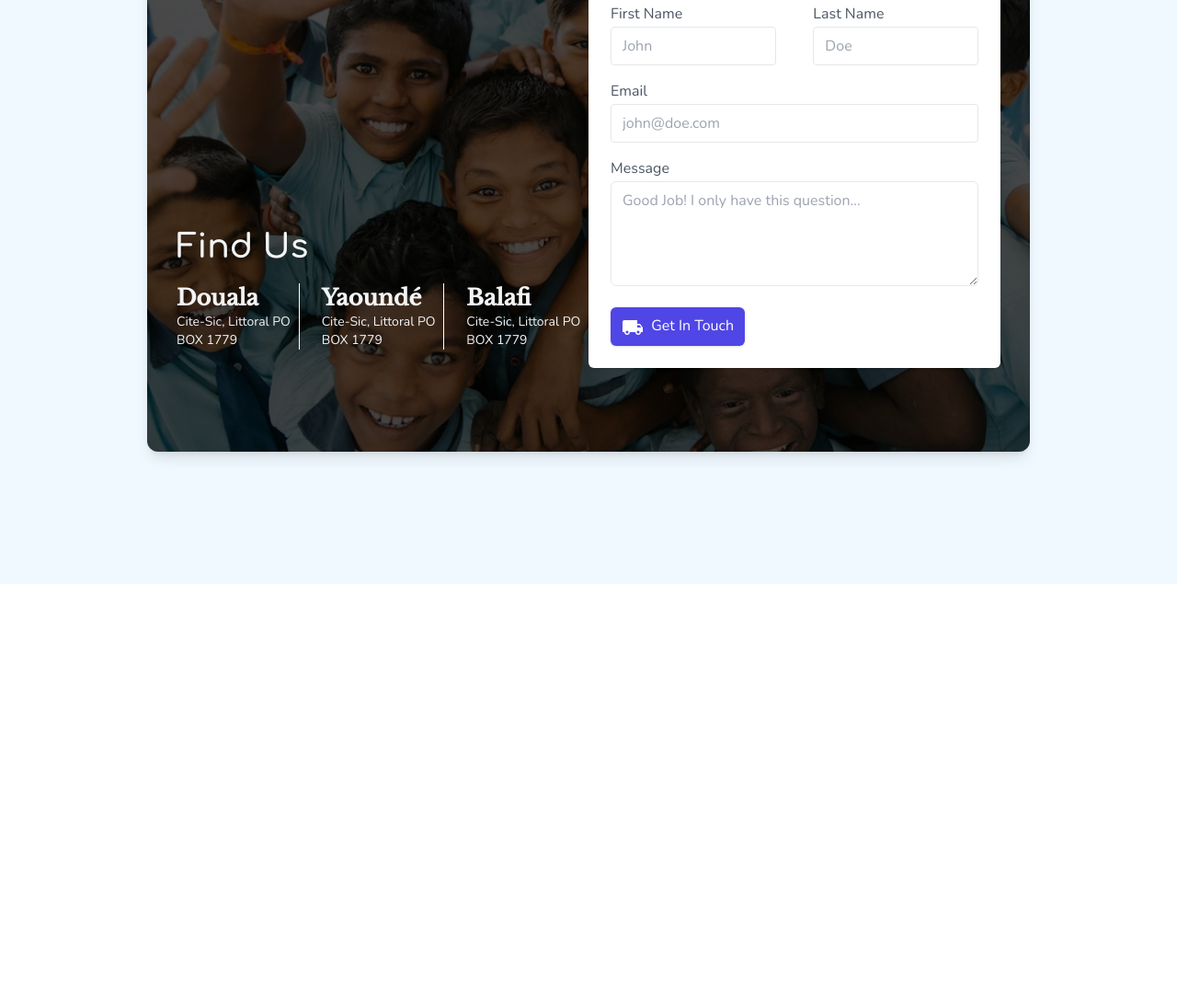
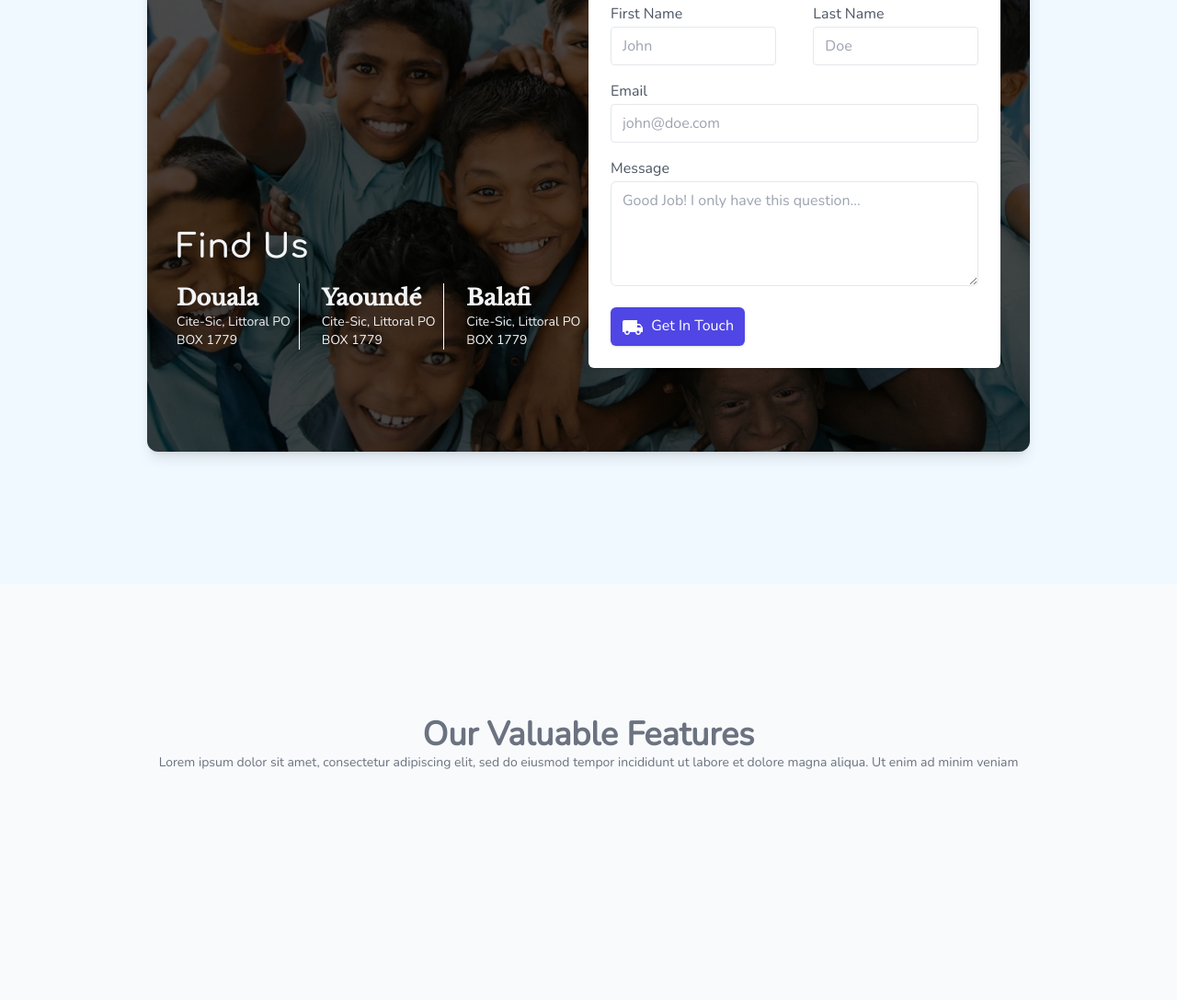
Before and after one commit to rigole/CSS-Grid-Flexbox, a plain HTML site: page tailwindcss/src/index.html in a window 1280 px wide. Shown: the part 6203-7290 px from the top of the page at 92% size. Before the commit the page ends 6838 px from the top, so only its background shows below. Drawn offline with nearby package versions, Linux system fonts and the light colour scheme; files whose address does not match are found by name.

Commit message:
setting features beginning

```diff
--- a/tailwindcss/src/index.html
+++ b/tailwindcss/src/index.html
@@ -753,6 +753,19 @@
                 </div>
             </div>
         </div>
+
+        <!-- Features -->
+        <div class="bg-slate-50 py-36">
+            <div class="text-center text-gray-500 mb-12">
+                <p class="text-4xl font-bold mb-2">Our Valuable Features</p>
+                <p class="text-sm">Lorem ipsum dolor sit amet, consectetur adipiscing elit, sed do eiusmod tempor incididunt ut labore et dolore magna aliqua. Ut enim ad minim veniam</p>
+            </div>
+            <div class="grid grid-cols-3 gap-12">
+                <div class="p-4 rounded-md">
+                    <button></button>
+                </div>
+            </div>
+        </div>
     </div>
 
 </body>
```
